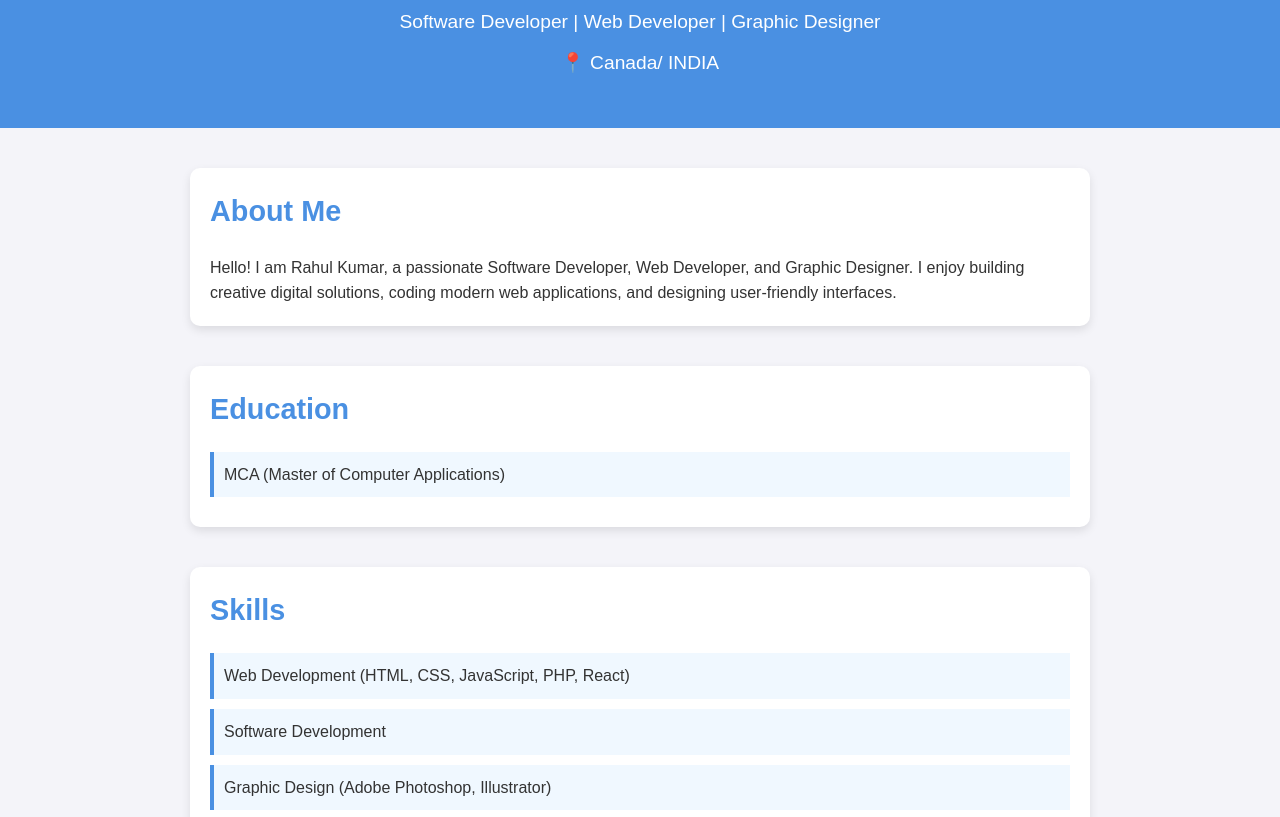
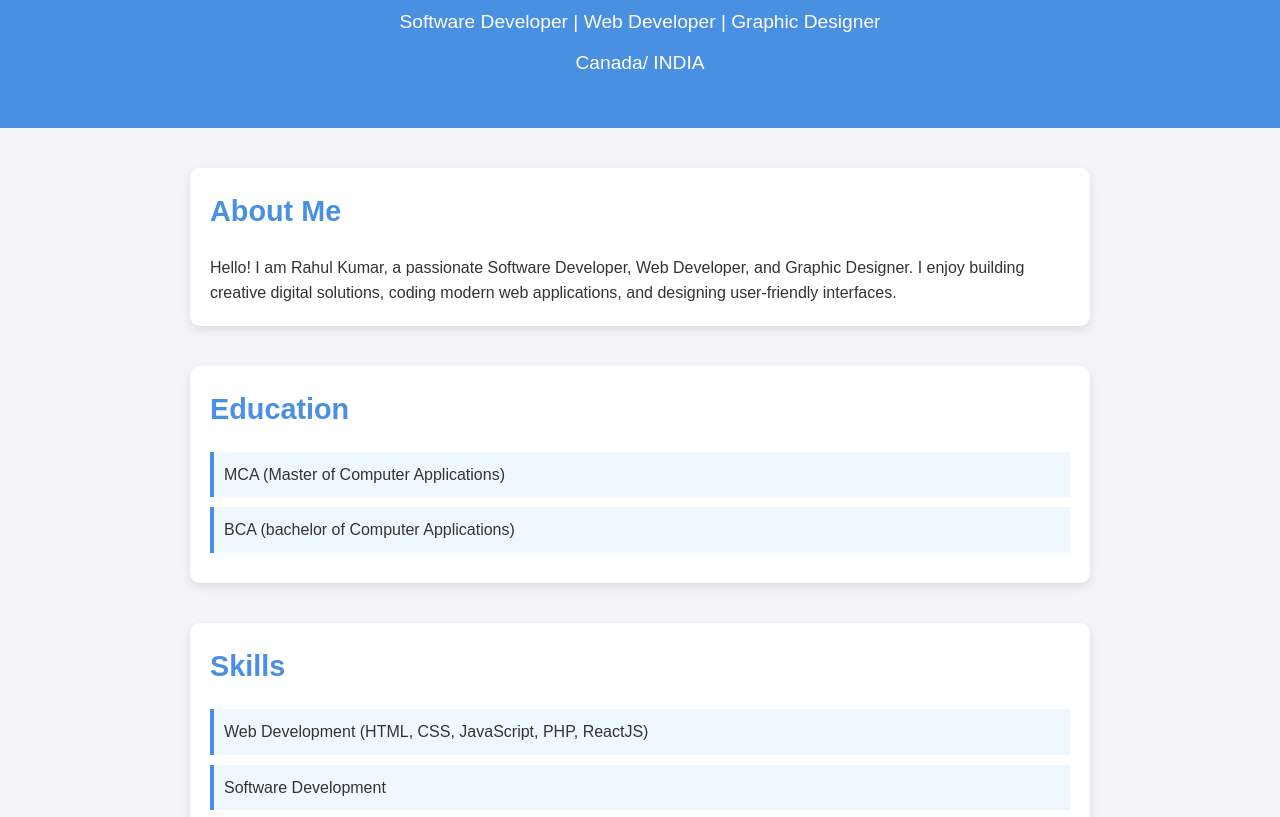
Before and after one commit to ninjadev11/myprofile, a plain HTML site: page index.html in a window 1280 px wide. Shown: the part 117-934 px from the top of the page. Drawn offline with Linux system fonts and the light colour scheme.

Commit message:
plug6 updates

```diff
--- a/index.html
+++ b/index.html
@@ -73,7 +73,7 @@
   <header>
     <h1>Rahul Kumar</h1>
     <p>Software Developer | Web Developer | Graphic Designer</p>
-    <p>📍 Canada/ INDIA</p>
+    <p>Canada/ INDIA</p>
   </header>
 
   <section>
@@ -89,13 +89,14 @@
     <h2>Education</h2>
     <ul>
       <li>MCA (Master of Computer Applications)</li>
+      <li>BCA (bachelor of Computer Applications)</li>
     </ul>
   </section>
 
   <section>
     <h2>Skills</h2>
     <ul>
-      <li>Web Development (HTML, CSS, JavaScript, PHP, React)</li>
+      <li>Web Development (HTML, CSS, JavaScript, PHP, ReactJS)</li>
       <li>Software Development</li>
       <li>Graphic Design (Adobe Photoshop, Illustrator)</li>
     </ul>
```
